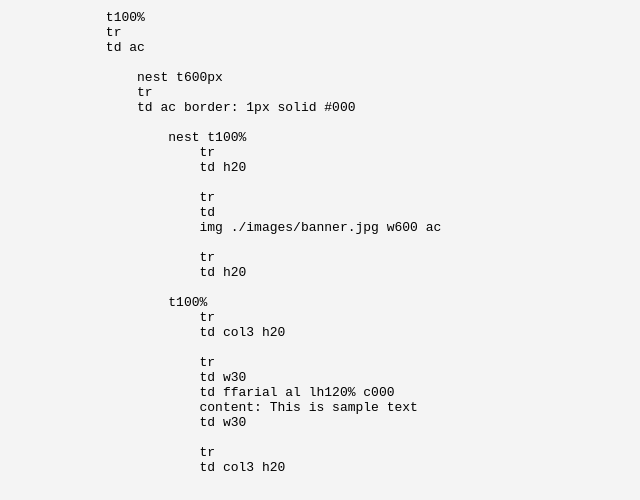
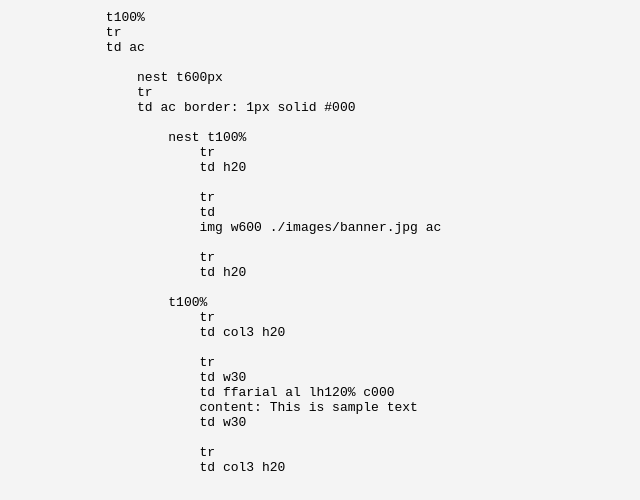
Before and after one commit to Abhishek-J-Sudo/tablegen, a plain HTML site: page index.html in a window 1280 px wide. Shown: the part 456-956 px from the top of the page, 640-1280 px from the left. Drawn offline with Linux system fonts and the light colour scheme.

Commit message:
Update index.html
changed img : w600

```diff
--- a/index.html
+++ b/index.html
@@ -146,7 +146,7 @@
 
                         tr
                         td
-                        img ./images/banner.jpg w600 ac
+                        img w600 ./images/banner.jpg ac
 
                         tr
                         td h20
```
